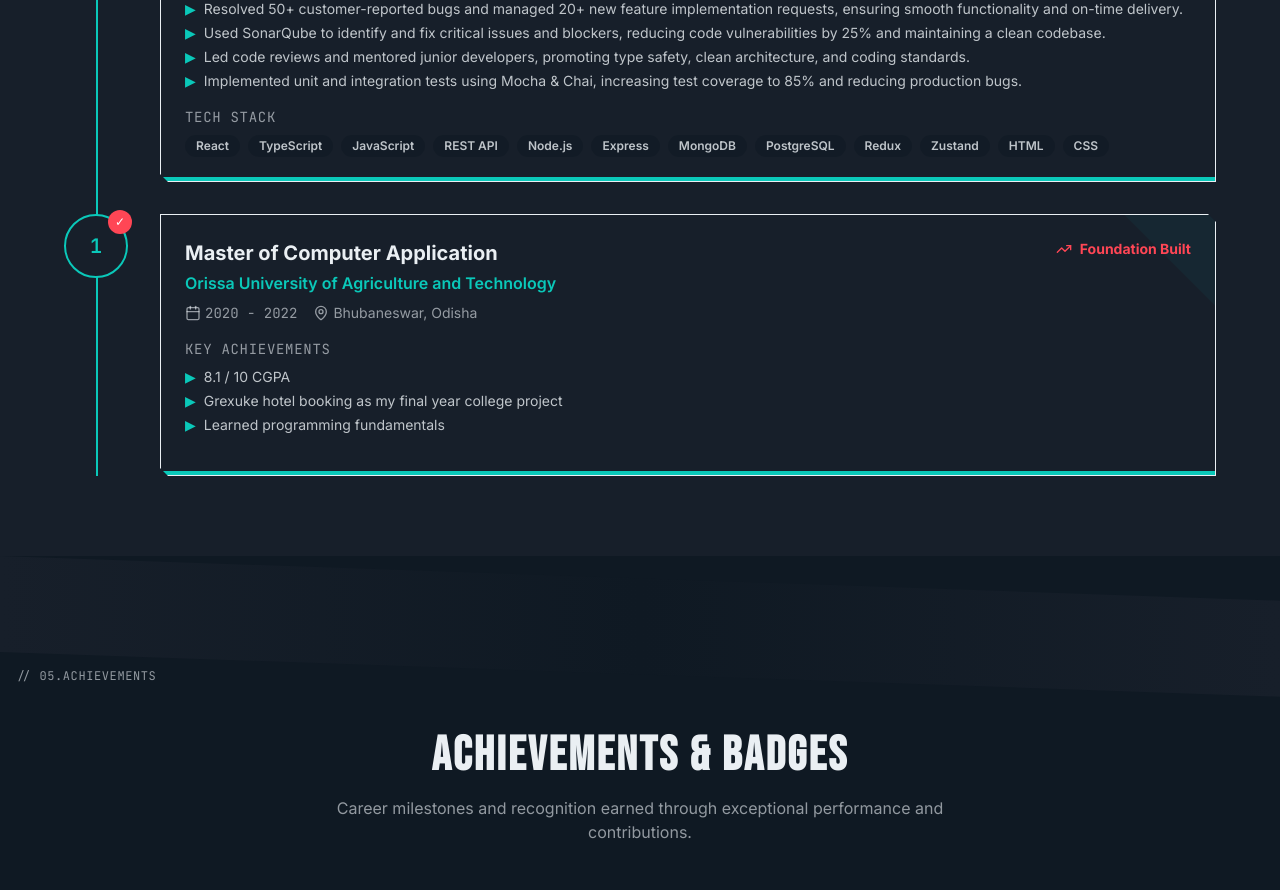
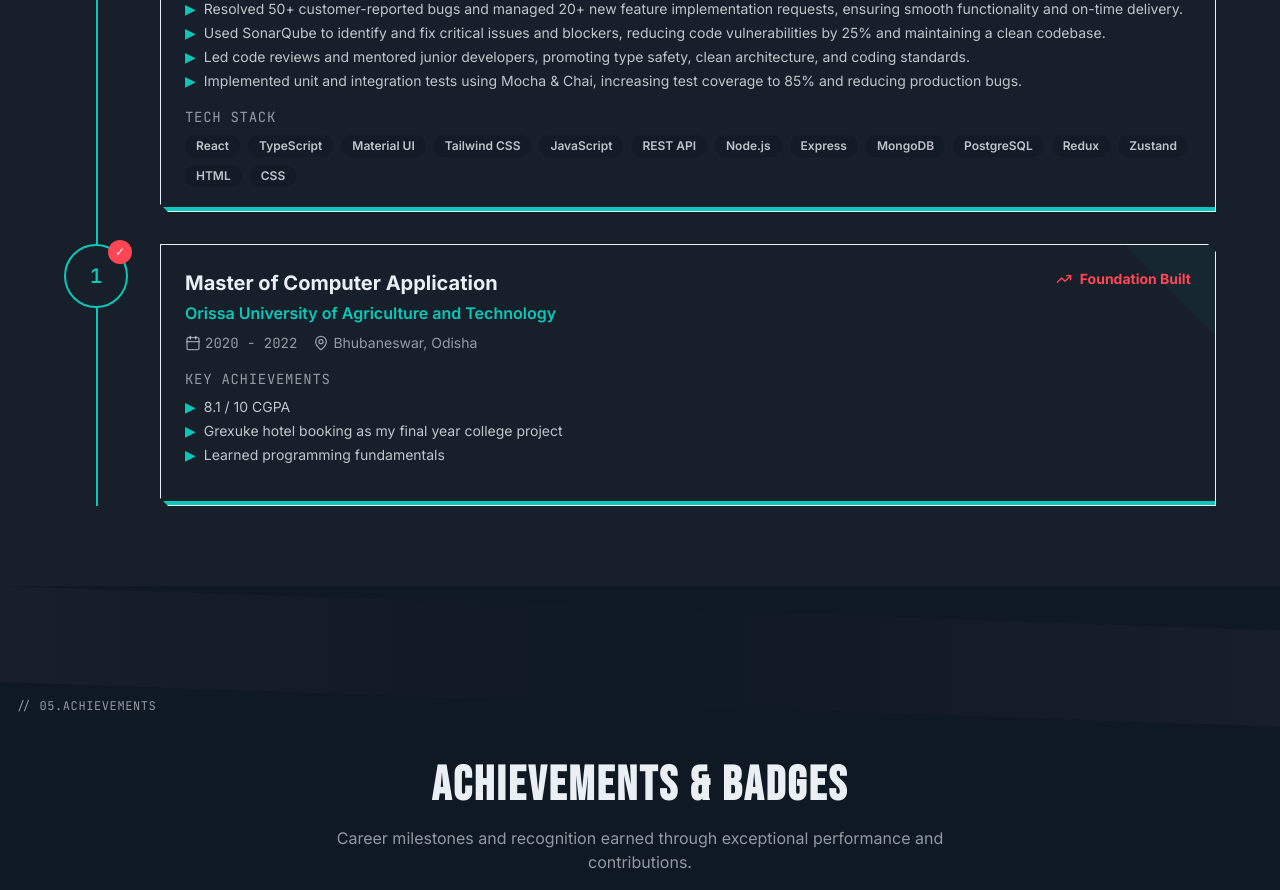
Before and after one commit to AsutoshAcharya/agent-portfolio, a Next.js app: page / in a window 1280 px wide. Shown: the part 3820-4710 px from the top of the page. Built offline with nearby package versions, Linux system fonts and the light colour scheme.

Commit message:
updated skills

```diff
--- a/components/constants/constant.ts
+++ b/components/constants/constant.ts
@@ -375,6 +375,8 @@ export const experiences: Array<Experience> = [
     tools: [
       "React",
       "TypeScript",
+      "Material UI",
+      "Tailwind CSS",
       "JavaScript",
       "REST API",
       "Node.js",
```
